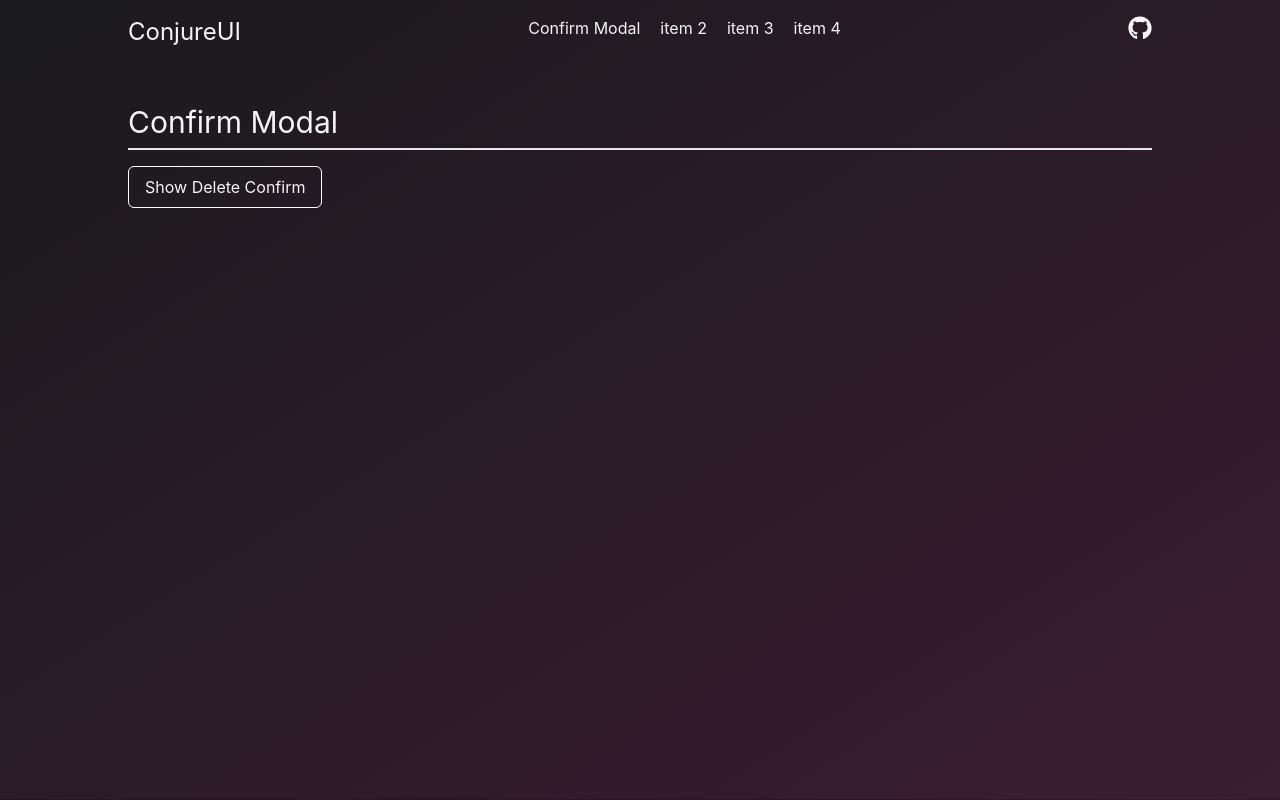
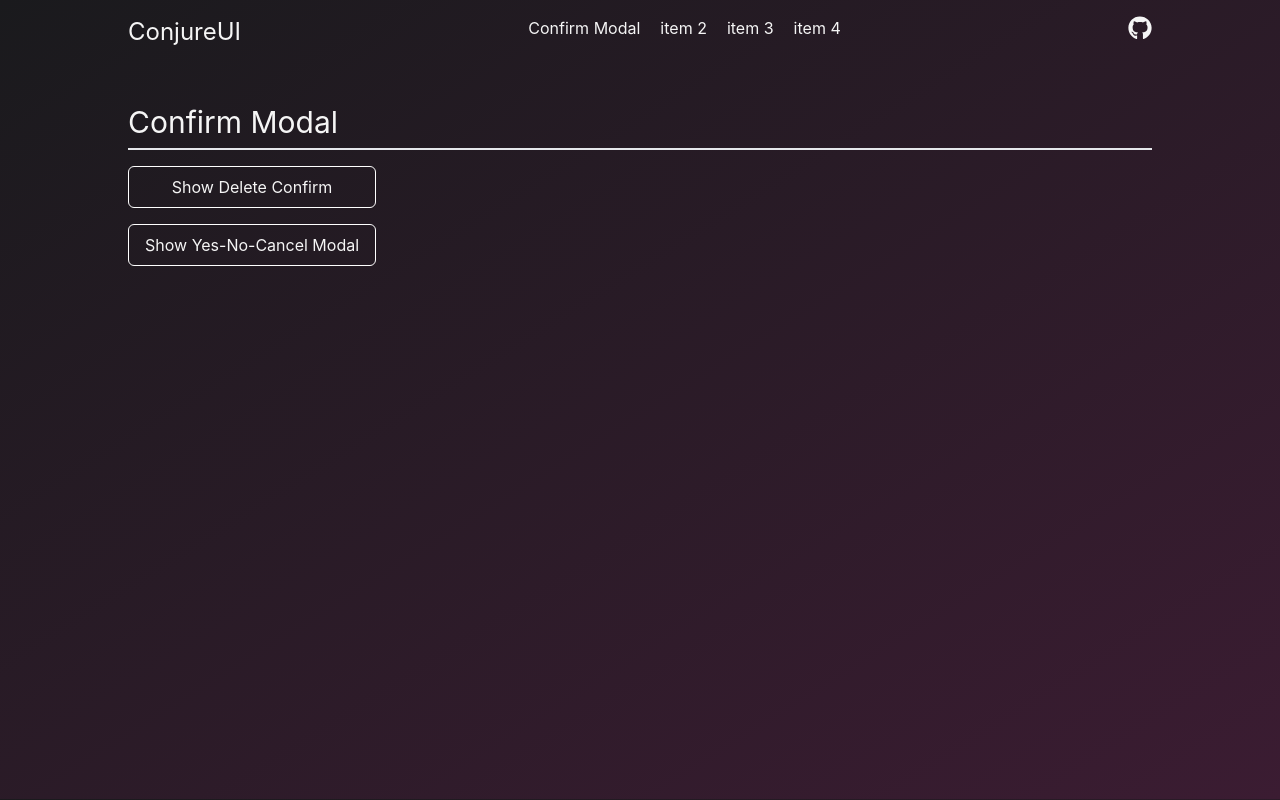
Before and after one commit to scheuermann-markus/ConjureUI, a Next.js app: page /ConfirmModal in a window 1280 px wide. Built offline with nearby package versions, Linux system fonts and the light colour scheme.

Commit message:
[main] Implemented YesNoCancel Modal

```diff
--- a/src/app/ConfirmModal/page.tsx
+++ b/src/app/ConfirmModal/page.tsx
@@ -18,18 +18,44 @@ export default function Page()
         }
     }
 
+    const openYesNoCancelModal = async () =>
+    {
+        const userResponse = await _useConfirmModal.openYesNoCancelModal(`Any text you want...`);
+
+        switch (userResponse.action) {
+            case ModalAction.YES:
+                // Add logic when yes
+                break;
+            case ModalAction.NO:
+                // Add logic when no
+                break;
+            case ModalAction.CANCEL:
+                // Add logic when cancel
+                break;
+            default:
+                break;
+        }
+    }
+
     return (
         <section className="mx-32 mt-10 text-whitesmoke">
             <h1 className="text-3xl">Confirm Modal</h1>
             <hr className="border-0 border-t-2 mt-2 mb-4"/>
 
-            <div>
+            <div className="flex flex-col gap-4 w-fit">
                 <button
                     onClick={openDeleteConfirm}
                     className="cursor-pointer border border-white rounded-[6px] bg-transparent hover:bg-white hover:text-black transition-colors duration-200 px-4 py-2 select-none"
                 >
                     Show Delete Confirm
                 </button>
+
+                <button
+                    onClick={openYesNoCancelModal}
+                    className="cursor-pointer border border-white rounded-[6px] bg-transparent hover:bg-white hover:text-black transition-colors duration-200 px-4 py-2 select-none"
+                >
+                    Show Yes-No-Cancel Modal
+                </button>
             </div>
 
         </section>
```
